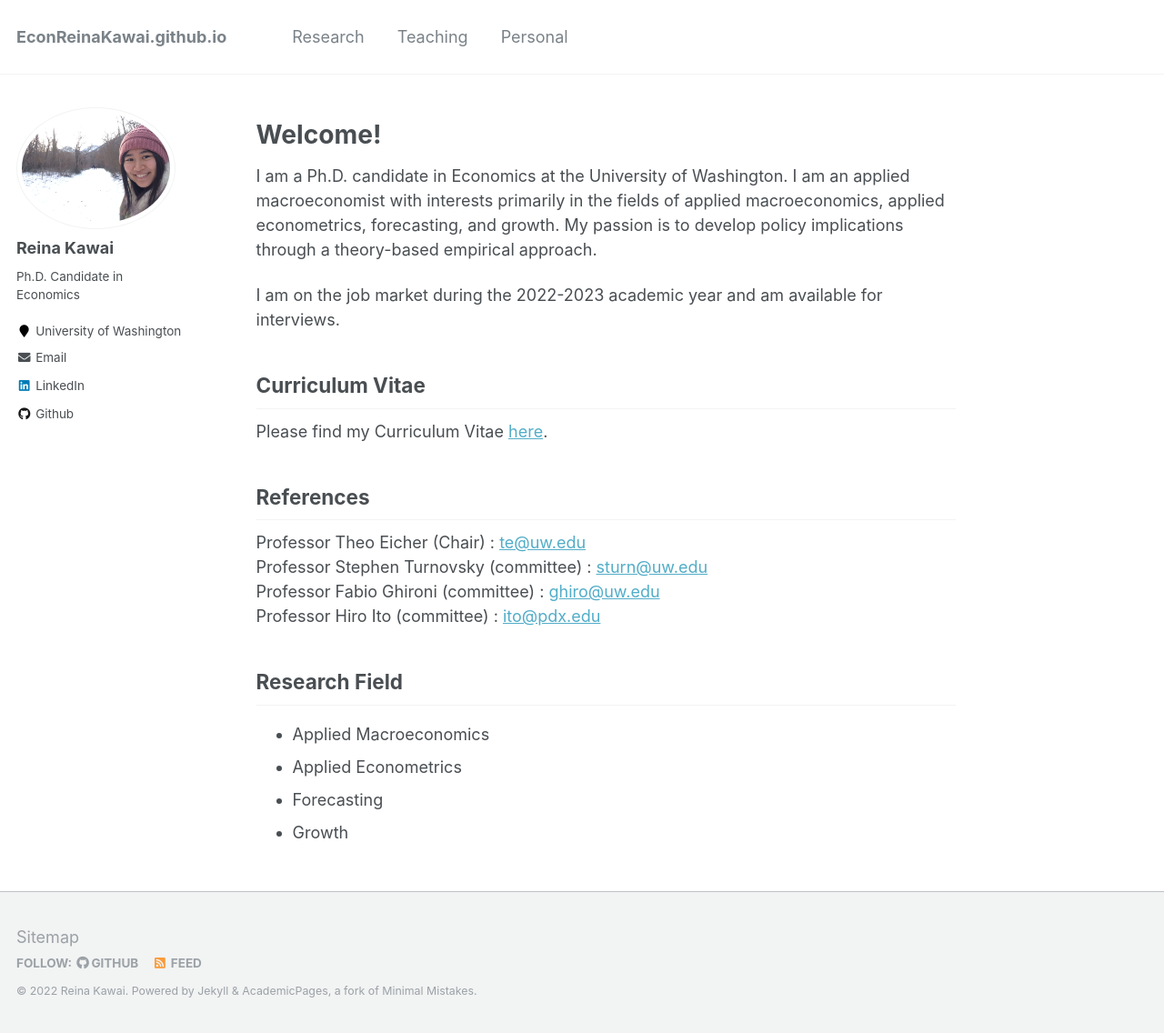
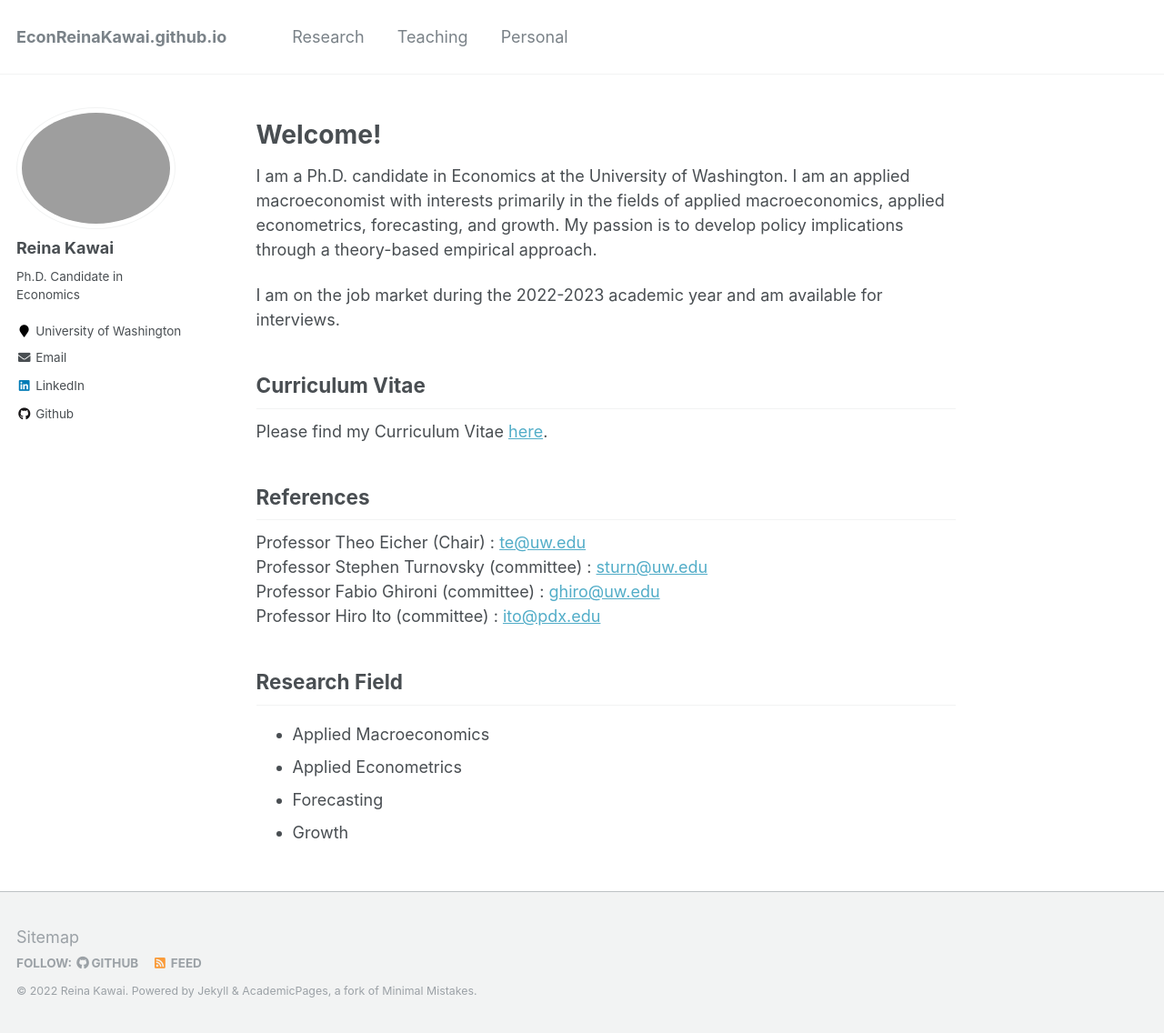
Before and after one commit to Reina-Kawai/Reina-Kawai.github.io, a Jekyll site: the page built from _pages/about.md, in a window 1280 px wide and 1136 px high. Shown: the whole window at 91% size. Built offline with Jekyll 4.4.1, drawn with Linux system fonts in a browser that asks for light colours.

Commit message:
Update _config.yml

```diff
--- a/_config.yml
+++ b/_config.yml
@@ -82,7 +82,7 @@ analytics:
 # Site Author
 author:
   name             : "Reina Kawai"
-  avatar           : "WebsiteDP-ReinaKawai.JPG"
+  avatar           : "Website profile photo.jpg"       # "WebsiteDP-ReinaKawai.JPG"
   bio              : "Ph.D. Candidate in Economics"
   #location         : "Seattle, WA"
   employer         : "University of Washington"
```
